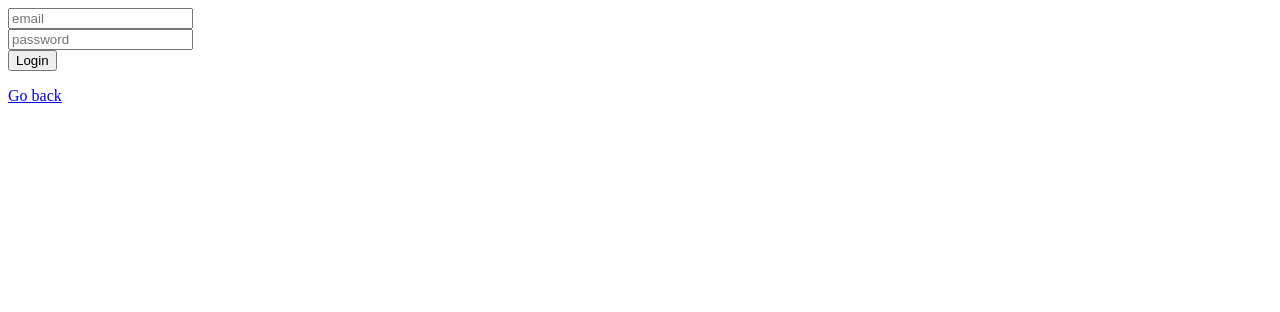
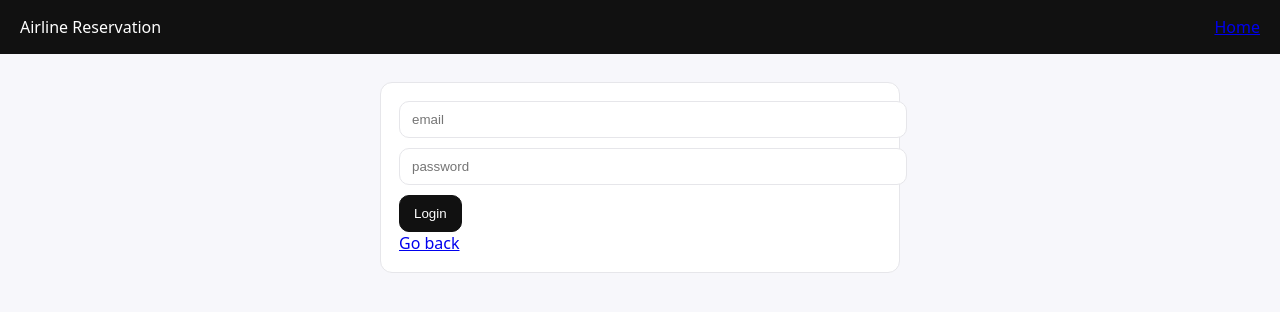
Before and after one commit to Aman-Sunesh/Airline-Ticket-Reservation-System-Using-MySQL-and-Flask, a Flask app: page /login in a window 1280 px wide. Shown: the top 312 px of the page. Run offline with Flask 3, Linux system fonts and the light colour scheme.

Commit message:
Revamp login page with improved styling and button

```diff
--- a/templates/login.html
+++ b/templates/login.html
@@ -1,11 +1,23 @@
-<html>
-<head>
-</head>
+<!DOCTYPE html>
+<html lang="en">
+<head><meta charset="utf-8" /><title>Login — Airline Reservation</title>
+<style>
+  body{font-family:system-ui,-apple-system,Segoe UI,Roboto,Helvetica,Arial,sans-serif;margin:0;background:#f7f7fb;color:#1c1c1c}
+  header{padding:16px 20px;background:#111;color:#fff;display:flex;justify-content:space-between}
+  main{max-width:520px;margin:28px auto;padding:0 16px}
+  .card{background:#fff;border:1px solid #e6e6ea;border-radius:12px;padding:18px}
+  input{width:100%;padding:10px 12px;border:1px solid #e6e6ea;border-radius:10px;margin-bottom:10px}
+  .btn{padding:10px 14px;border:1px solid #e6e6ea;border-radius:10px;background:#fff;cursor:pointer}
+  .primary{background:#111;color:#fff;border-color:#111}
+  .error{color:#b00020}
+</style></head>
 <body>
+  <header><div>Airline Reservation</div><nav><a href="/">Home</a></nav></header>
+  <main><div class="card">
 <form action="/loginAuth" method="POST">
 	<input type="text" name = "email" placeholder="email" required/> </br>
 	<input type="password" name = "password" placeholder="password" required/></br>
-	<input type="submit" value = Login />
+	<button class="btn primary" type="submit">Login</button>
 	{% if error %}
 		<p class="error"><strong>Error:</strong> {{error}}</p>
 	{% endif %}
```
